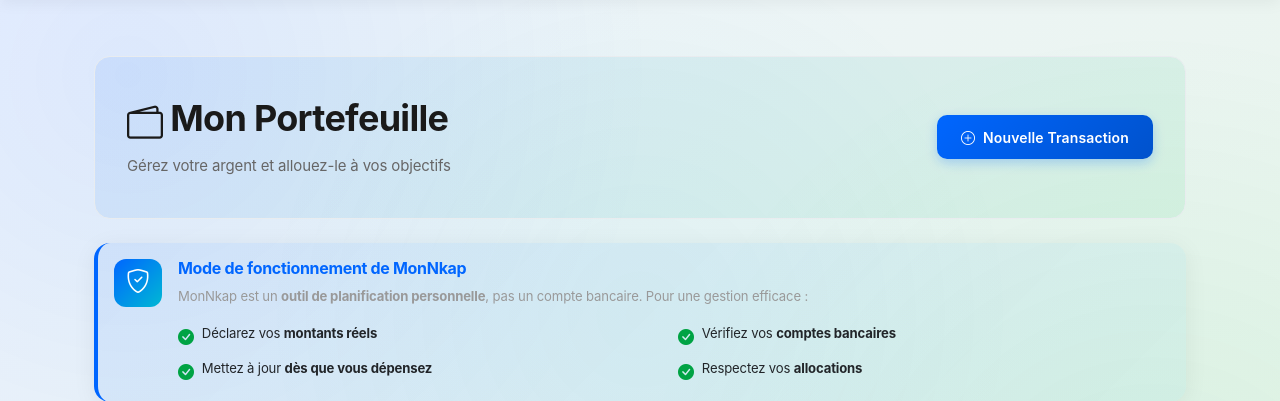
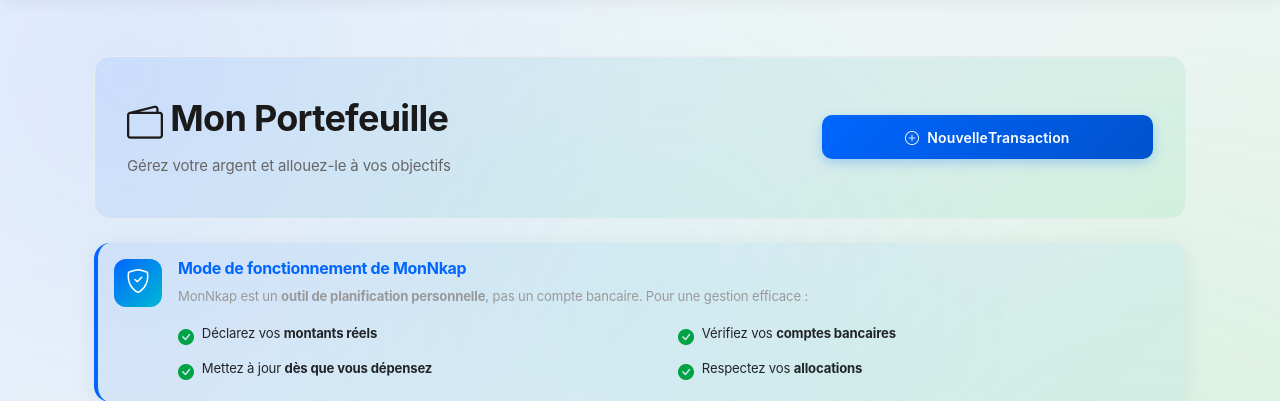
Before and after one commit to AcMongue/monNkap, a Django app: page /accounts/wallet/ in a window 1280 px wide. Shown: the part 85-486 px from the top of the page. Run offline with Django 4.2, Linux system fonts and the light colour scheme; the visitor is signed in with stand-in values (Sample User, id 1); data comes from the database, SQL or seed files in the repository; data that the repository does not hold is empty.

Commit message:
FIX: Synchronisation thème avec localStorage + bouton portefeuille responsive

```diff
--- a/templates/accounts/wallet_dashboard.html
+++ b/templates/accounts/wallet_dashboard.html
@@ -6,14 +6,19 @@
 {% block content %}
 <div class="container py-4">
     <div class="page-header mb-4">
-        <div class="d-flex justify-content-between align-items-center">
-            <div>
+        <div class="row align-items-center g-3">
+            <div class="col-12 col-md-8">
                 <h1><i class="bi bi-wallet2 me-2"></i>Mon Portefeuille</h1>
-                <p>Gérez votre argent et allouez-le à vos objectifs</p>
+                <p class="mb-0">Gérez votre argent et allouez-le à vos objectifs</p>
             </div>
-            <a href="{% url 'accounts:add_transaction' %}" class="btn btn-gradient-primary">
-                <i class="bi bi-plus-circle me-2"></i>Nouvelle Transaction
-            </a>
+            <div class="col-12 col-md-4">
+                <div class="d-grid">
+                    <a href="{% url 'accounts:add_transaction' %}" class="btn btn-gradient-primary">
+                        <i class="bi bi-plus-circle me-2"></i>
+                        <span class="d-none d-sm-inline">Nouvelle </span>Transaction
+                    </a>
+                </div>
+            </div>
         </div>
     </div>
 
--- a/templates/base.html
+++ b/templates/base.html
@@ -69,6 +69,30 @@
             // Marquer comme chargé
             document.documentElement.classList.add('theme-loaded');
         })();
+
+        // Écouter les changements de thème dans le profil
+        document.addEventListener('DOMContentLoaded', function() {
+            const themeSelect = document.querySelector('select[name="theme_preference"]');
+            if (themeSelect) {
+                themeSelect.addEventListener('change', function() {
+                    const selectedTheme = this.value;
+                    localStorage.setItem('monnkap-theme', selectedTheme);
+
+                    // Appliquer immédiatement
+                    if (selectedTheme === 'dark') {
+                        document.documentElement.setAttribute('data-theme', 'dark');
+                    } else if (selectedTheme === 'light') {
+                        document.documentElement.removeAttribute('data-theme');
+                    } else if (selectedTheme === 'auto') {
+                        if (window.matchMedia && window.matchMedia('(prefers-color-scheme: dark)').matches) {
+                            document.documentElement.setAttribute('data-theme', 'dark');
+                        } else {
+                            document.documentElement.removeAttribute('data-theme');
+                        }
+                    }
+                });
+            }
+        });
     </script>
 
     <style>
```
